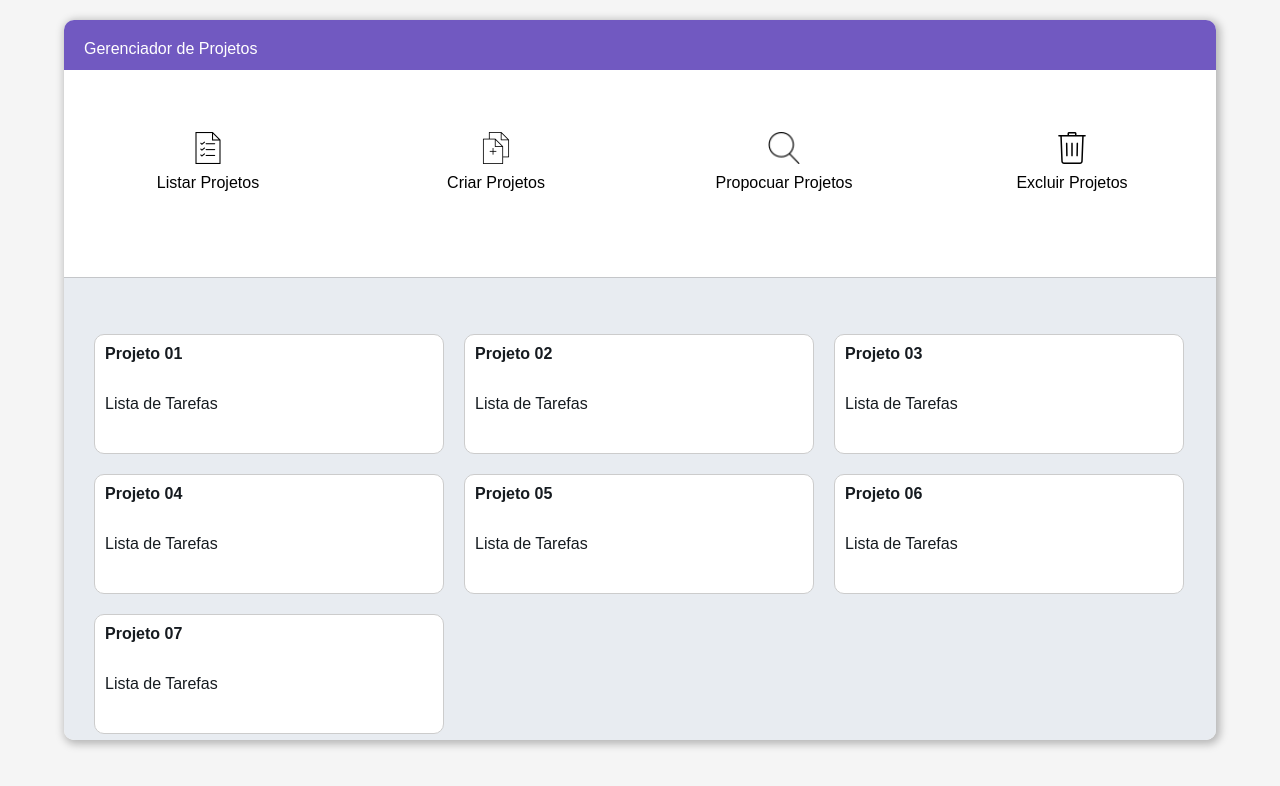
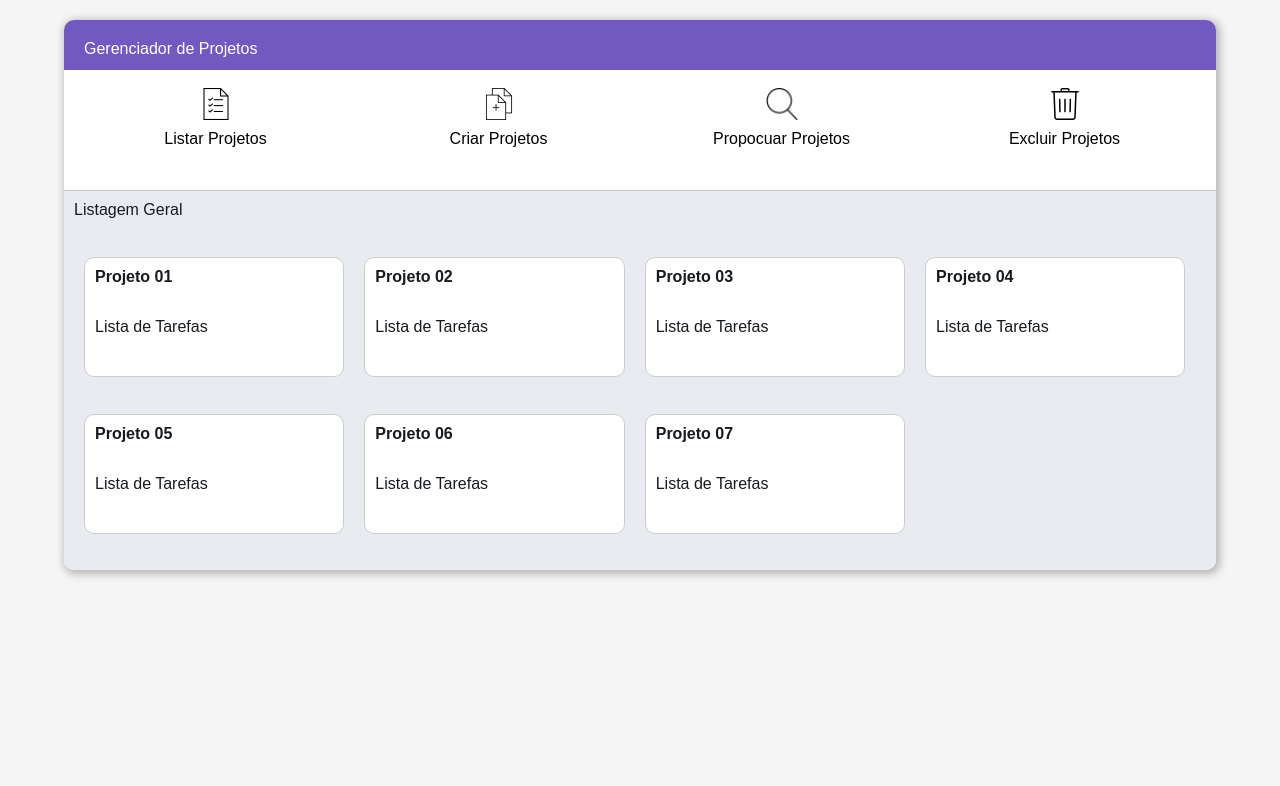
Before and after one commit to PedroGuilhermeFariaDuarte/GoStackDesafio01Manager, a React app: page / in a window 1280 px wide. Built offline with nearby package versions, Linux system fonts and the light colour scheme.

Commit message:
Pequenos ajuste de bug, removido o uso incorreto de algumas propriedades do flexbox, adicionado algumas informacoes para orientar o usuario

```diff
--- a/src/components/container.js
+++ b/src/components/container.js
@@ -6,7 +6,7 @@ function Container(props) {
     return (
         <div className="container">
             <Sidebar/>
-            <Section/>
+            <Section message="Listagem Geral"/>
         </div>
     )
 }
--- a/src/components/section.js
+++ b/src/components/section.js
@@ -4,6 +4,9 @@ import Cards from "./cards";
 function Section(props) {
     return (
         <section className="content">
+            <div className="desc_section">
+                {props.message}
+            </div>
             <Cards header="Projeto 01" content="Lista de Tarefas"/>
             <Cards header="Projeto 02" content="Lista de Tarefas"/>
             <Cards header="Projeto 03" content="Lista de Tarefas"/>
--- a/src/css/app.css
+++ b/src/css/app.css
@@ -1,147 +1,149 @@
-*,*::before,*::after
-{
-    box-sizing:border-box;
+*,
+*::before,
+*::after {
+  box-sizing: border-box;
 }
 
-body
-{
+body {
   font-family: Arial, Helvetica, sans-serif;
-    font-size:50%;
-    color:#161b20;
-    margin:0;
-    background-color:#f5f5f5;
+  font-size: 50%;
+  color: #161b20;
+  margin: 0;
+  background-color: #f5f5f5;
 }
 
-.main
-{
-    width:90%;
-    height:90vh;
+.main {
+  width: 90%;
+  height: auto;
   /* padding:20px; */
-    background-color:#fff;
-    margin:auto;
-    margin-top:20px;
-    border-radius:10px;
+  background-color: #fff;
+  margin: auto;
+  margin-top: 20px;
+  border-radius: 10px;
   overflow: hidden;
-    box-shadow:2.0px 2.0px 9.0px 2.0px rgba(0, 0, 0, 0.267);
+  box-shadow: 2px 2px 9px 2px rgba(0, 0, 0, 0.267);
 }
 
-header
-{
-    width:100%;
-    height:50px;
-    background-color:#7159c1;
-    padding:20px;
-    font-size:1rem;
-    color:#fff;
+header {
+  width: 100%;
+  height: 50px;
+  background-color: #7159c1;
+  padding: 20px;
+  font-size: 1rem;
+  color: #fff;
 }
 
-.container
-{
-    width:100%;
-    height:100%;
+.container {
+  width: 100%;
+  height: 500px;
   display: flex;
-    flex-direction:column;
+  flex-direction: column;
 }
 
-.container .sidebar
-{
-    width:100%;
-    height:300px;
-    background-color:#fff;
+.container .sidebar {
+  width: 100%;
+  height: auto;
+  background-color: #fff;
   display: flex;
-    flex-flow:row wrap;
+  flex-flow: row wrap;
   align-content: center;
-    border-bottom:1px solid #c4c6c9;
+  border-bottom: 1px solid #c4c6c9;
+  padding: 10px;
 }
 
-.container .sidebar   li
-{
-    width:250px;
-    height:100px;
-    list-style:none;
+.container .sidebar li {
+  width: 250px;
+  height: 100px;
+  list-style: none;
   text-align: center;
-    font-size:1rem;
-    color:#000;
-    cursor:pointer;
-    transition:0.2s ease all;
-    padding:8px;
+  font-size: 1rem;
+  color: #000;
+  cursor: pointer;
+  transition: 0.2s ease all;
+  padding: 8px;
   user-select: none;
-    border-radius:10px;
-    margin:auto;
+  border-radius: 10px;
+  margin: auto;
   /* background-color:#f1e7fe;                */
 }
 
-.container .sidebar   li span
-{
-    min-width:32px;
-    width:100%;
+.container .sidebar li span {
+  min-width: 32px;
+  width: 100%;
   height: 32px;
-    display:block;
+  display: block;
 }
 
-.container .sidebar   li span + span
-{
-    margin-top:10px;
+.container .sidebar li span + span {
+  margin-top: 10px;
 }
 
-.container .sidebar   li:hover
-{
-    transform:translateY(-5px);
-    transition:0.2s ease all;
-    border:1px solid #7159c1e0;
+.container .sidebar li:hover {
+  transform: translateY(-5px);
+  transition: 0.2s ease all;
+  border: 1px solid #7159c1e0;
 }
 
-.container .content
-{
-    width:100%;
-    height:100%;
-    background-color:#e8ecf1;
-    font-size:1rem;
+.container .content {
+  width: 100%;
+  height: 100%;
+  background-color: #e8ecf1;
+  font-size: 1rem;
   display: flex;
-    flex-direction:row;
-    flex-wrap: wrap;
-    padding:20px;
-    align-content: center;
+  flex-flow: row wrap;
+  padding: 10px;
+  justify-content: flex-start;
+  overflow-y: auto;
+  overflow-x: hidden;
 }
 
-.container .content .card
-{
-    width:350px;
-    height:120px;
-    background-color:#fff;
-    border-radius:10px;
-    border:1px solid #ccc;
+.container .content .card {
+  width: 23%;
+  height: 120px;
+  background-color: #fff;
+  border-radius: 10px;
+  border: 1px solid #ccc;
   overflow: hidden;
-    transition:0.2s ease all;
-
+  transition: 0.2s ease all;
+  cursor: pointer;
+  user-select: none;
 }
 
-.container .content .card
-{
-    margin:10px;
+.container .content .card {
+  margin: 10px;
 }
 
-.container .content .card .cardHeader
-{
-    width:100%;
-    height:50px;
-    padding:10px;
-    text-align:left;
-    font-weight:bold;
+.container .content .card .cardHeader {
+  width: 100%;
+  height: 50px;
+  padding: 10px;
+  text-align: left;
+  font-weight: bold;
 }
 
-.container .content .card .cardContent
-{
-    width:100%;
-    height:100%;
-    text-align:left;
-    padding:10px;
+.container .content .card .cardContent {
+  width: 100%;
+  height: 100%;
+  text-align: left;
+  padding: 10px;
 }
 
-.container .content .card:hover
-{
-    transform:translateY(-5px);
-    transition:0.2s ease all;
-    border:1px solid #7159c1e0;
-    box-shadow:2.0px 2.0px 9.0px 2.0px rgba(0, 0, 0, 0.075);
+.container .content .card:hover {
+  transform: translateY(-5px);
+  transition: 0.2s ease all;
+  border: 1px solid #7159c1e0;
+  box-shadow: 2px 2px 9px 2px rgba(0, 0, 0, 0.075);
 }
+
+.desc_section {
+  width: 100%;
+  height: 30px;
+  user-select: none;
+  cursor: default;
+  transition: 0.2s ease all;
+}
+
+.desc_section:hover {
+  transform: translateY(-5px);
+  transition: 0.2s ease all;
+}
```
Also changed, not shown: 1 other file. Lines whose indentation alone changed are shown as unchanged.
